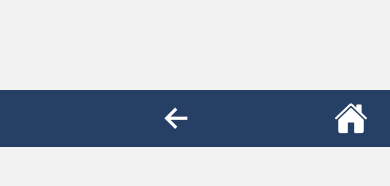
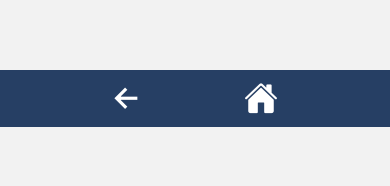
Before and after one commit to Pgarcia4/MobileProject, a React Native app: screen /Exams in a window 390 px wide. Shown: the part 506-692 px from the top of the page. Built offline with nearby package versions, Linux system fonts and the light colour scheme; what @expo-google-fonts/dev would draw is missing.

Commit message:
navbar exams

```diff
--- a/src/navigation/StackNavigation.jsx
+++ b/src/navigation/StackNavigation.jsx
@@ -108,9 +108,10 @@ export default function StackNavigation({ navigation }) {
                         </>
                     ) : (
                         <>
+                            <Stack.Screen name="Exams" component={Exams} />
                             <Stack.Screen name="LogIn" component={Schedule} />
                             <Stack.Screen name="Main" component={Main} />
-                            <Stack.Screen name="Exams" component={Exams} />
+
                             <Stack.Screen name="Complains" component={Complains}/>
                             <Stack.Screen name="CreateComplain" component={CreateComplain}/>
 
--- a/src/pages/Exams.jsx
+++ b/src/pages/Exams.jsx
@@ -157,13 +157,13 @@ const styles = StyleSheet.create({
     navContainer: {
         backgroundColor: '#263F64',
         flexDirection: 'row',
-        top: 235,
+        top: 215,
         padding: 10,
     },
     backButton: {
-        marginLeft: 150,
+        marginLeft: 100,
     },
     homeButton: {
-        marginHorizontal: 140,
+        marginHorizontal: 100,
     },
 })
```
